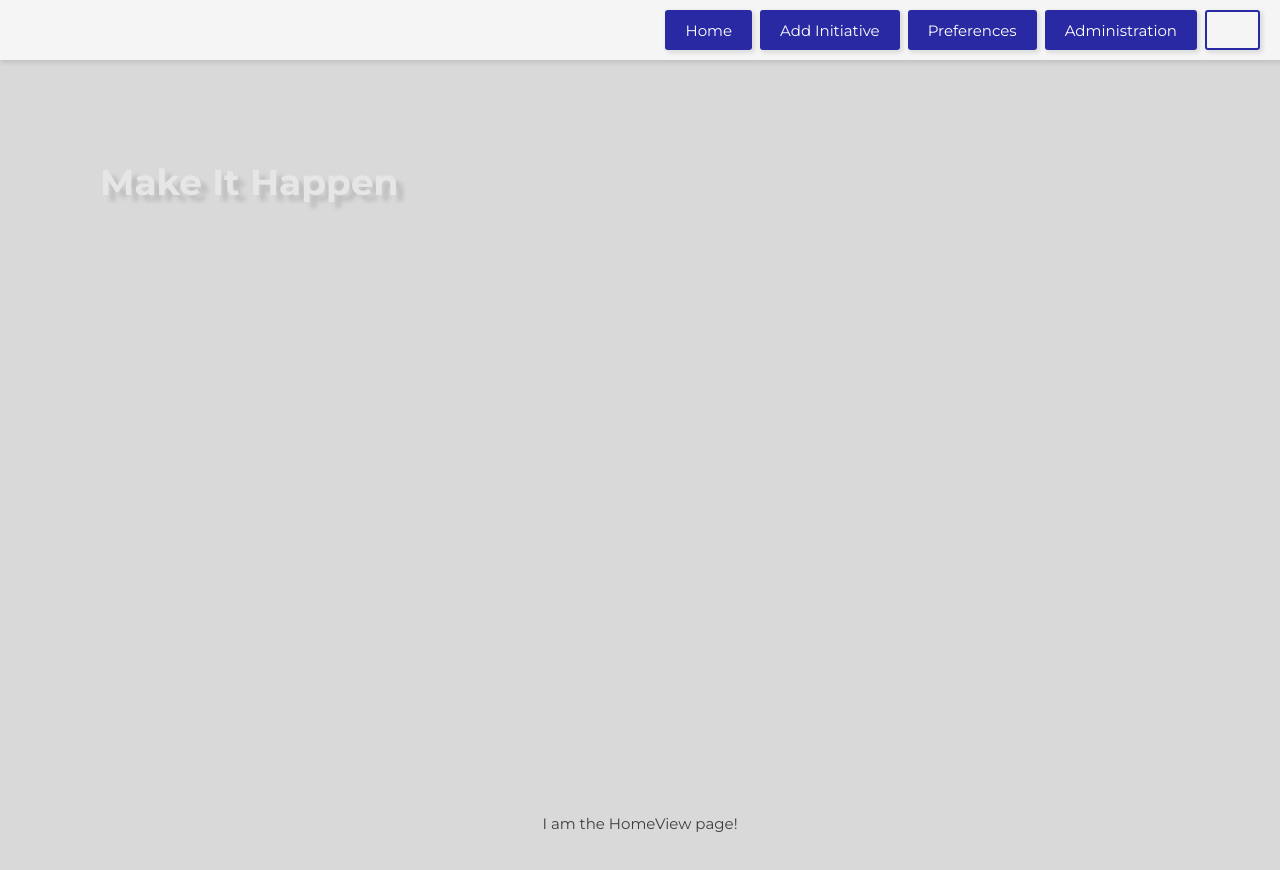
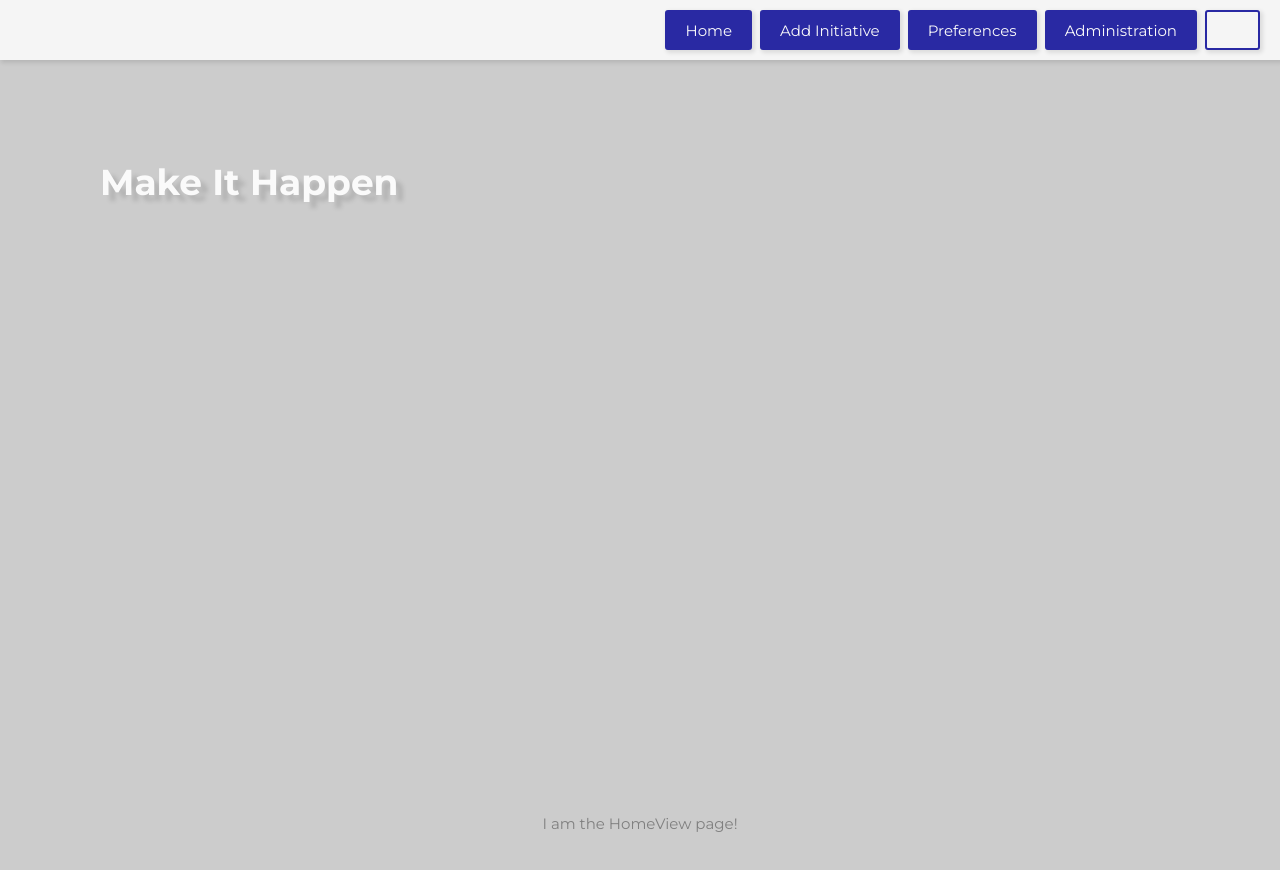
Before and after one commit to PacificConsultingGroup/the-spa, a Vue app: page / in a window 1280 px wide. Shown: the top 870 px of the page. Built offline with nearby package versions, Linux system fonts and the light colour scheme; some icons are missing.

Commit message:
style: Color management overhaul

```diff
--- a/src/assets/css/colors.css
+++ b/src/assets/css/colors.css
@@ -7,80 +7,108 @@
     --color-error-base: hsl(0, 95%, 60%);
     --color-error-light: hsl(12, 95%, 72%);
 
-    --color-grey-white: hsl(0, 0%, 100%);
-    --color-grey-offwhite: hsl(0, 0%, 95%);
-    --color-grey-light: hsl(0, 0%, 90%);
-    --color-grey-base: hsl(0, 0%, 70%);
-    --color-grey-base-dark: hsl(0, 0%, 40%);
-    --color-grey-dark: hsl(0, 0%, 20%);
-    --color-grey-offblack: hsl(0, 0%, 12%);
-    --color-grey-black: hsl(0, 0%, 0%);
+    --color-primary-lighter: hsl(240, 60%, 70%);
+    --color-primary-light: hsl(240, 60%, 60%);
+    --color-primary-base: hsl(240, 60%, 40%);
+    --color-primary-dark: hsl(240, 60%, 25%);
 
-    --color-primary-dark: hsl(240, 60%, 25%);
-    --color-primary-base: hsl(240, 60%, 40%);
-    --color-primary-light: hsl(240, 60%, 60%);
-    --color-primary-lighter: hsl(240, 60%, 70%);
+    /* Dark Theme Colors */
+    --color-surface-primary-1-dark-theme: hsl(240, 20%, 12%);
+    --color-surface-primary-2-dark-theme: hsl(240, 20%, 14%);
+    --color-surface-primary-3-dark-theme: hsl(240, 20%, 16%);
+    --color-surface-primary-4-dark-theme: hsl(240, 20%, 20%);
+    --color-surface-mono-0-dark-theme: hsl(0, 0%, 8%);
+    --color-surface-mono-1-dark-theme: hsl(0, 0%, 12%);
+    --color-surface-mono-2-dark-theme: hsl(0, 0%, 14%);
+    --color-surface-mono-3-dark-theme: hsl(0, 0%, 16%);
+    --color-surface-mono-4-dark-theme: hsl(0, 0%, 20%);
+    --color-mono-lightest-dark-theme: hsl(0, 0%, 100%);
+    --color-mono-lighter-dark-theme: hsl(0, 0%, 95%);
+    --color-mono-light-dark-theme: hsl(0, 0%, 80%);
+    --color-mono-base-dark-theme: hsl(0, 0%, 70%);
+    --color-mono-dark-dark-theme: hsl(0, 0%, 30%);
+    --color-mono-darker-dark-theme: hsl(0, 0%, 20%);
+    --color-mono-darkest-dark-theme: hsl(0, 0%, 12%);
 
-    --color-surface-primary-1: hsl(240, 20%, 12%);
-    --color-surface-primary-2: hsl(240, 20%, 14%);
-    --color-surface-primary-3: hsl(240, 20%, 16%);
-    --color-surface-primary-4: hsl(240, 20%, 20%);
-    --color-surface-mono-0: hsl(0, 0%, 8%);
-    --color-surface-mono-1: hsl(0, 0%, 12%);
-    --color-surface-mono-2: hsl(0, 0%, 14%);
-    --color-surface-mono-3: hsl(0, 0%, 16%);
-    --color-surface-mono-4: hsl(0, 0%, 20%);
+    /* Light Theme Colors */
+    --color-surface-primary-1-light-theme: hsl(240, 20%, 12%);
+    --color-surface-primary-2-light-theme: hsl(240, 20%, 14%);
+    --color-surface-primary-3-light-theme: hsl(240, 20%, 16%);
+    --color-surface-primary-4-light-theme: hsl(240, 20%, 20%);
+    --color-surface-mono-0-light-theme: hsl(0, 0%, 80%);
+    --color-surface-mono-1-light-theme: hsl(0, 0%, 90%);
+    --color-surface-mono-2-light-theme: hsl(0, 0%, 93%);
+    --color-surface-mono-3-light-theme: hsl(0, 0%, 96%);
+    --color-surface-mono-4-light-theme: hsl(0, 0%, 98%);
+    --color-mono-lightest-light-theme: hsl(0, 0%, 12%);
+    --color-mono-lighter-light-theme: hsl(0, 0%, 20%);
+    --color-mono-light-light-theme: hsl(0, 0%, 25%);
+    --color-mono-base-light-theme: hsl(0, 0%, 50%);
+    --color-mono-dark-light-theme: hsl(0, 0%, 90%);
+    --color-mono-darker-light-theme: hsl(0, 0%, 95%);
+    --color-mono-darkest-light-theme: hsl(0, 0%, 98%);
 
-    --color-mono-lightest: var(--color-grey-white);
-    --color-mono-lighter: var(--color-grey-offwhite);
-    --color-mono-light: var(--color-grey-light);
-    --color-mono-base: var(--color-grey-base);
-    --color-mono-dark: var(--color-grey-dark);
-    --color-mono-darker: var(--color-grey-offblack);
-    --color-mono-darkest: var(--color-grey-black);
+    --color-surface-primary-1: var(--color-surface-primary-1-dark-theme);
+    --color-surface-primary-2: var(--color-surface-primary-2-dark-theme);
+    --color-surface-primary-3: var(--color-surface-primary-3-dark-theme);
+    --color-surface-primary-4: var(--color-surface-primary-4-dark-theme);
+    --color-surface-mono-0: var(--color-surface-mono-0-dark-theme);
+    --color-surface-mono-1: var(--color-surface-mono-1-dark-theme);
+    --color-surface-mono-2: var(--color-surface-mono-2-dark-theme);
+    --color-surface-mono-3: var(--color-surface-mono-3-dark-theme);
+    --color-surface-mono-4: var(--color-surface-mono-4-dark-theme);
+    --color-mono-lightest: var(--color-mono-lightest-dark-theme);
+    --color-mono-lighter: var(--color-mono-lighter-dark-theme);
+    --color-mono-light: var(--color-mono-light-dark-theme);
+    --color-mono-base: var(--color-mono-base-dark-theme);
+    --color-mono-dark: var(--color-mono-dark-dark-theme);
+    --color-mono-darker: var(--color-mono-darker-dark-theme);
+    --color-mono-darkest: var(--color-mono-darkest-dark-theme);
 }
 
 @media (prefers-color-scheme: dark) {
     :root {
-        --color-mono-lightest: var(--color-grey-white);
-        --color-mono-lighter: var(--color-grey-offwhite);
-        --color-mono-light: var(--color-grey-light);
-        --color-mono-base: var(--color-grey-base);
-        --color-mono-dark: var(--color-grey-dark);
-        --color-mono-darker: var(--color-grey-offblack);
-        --color-mono-darkest: var(--color-grey-black);
-
-        --color-surface-mono-0: hsl(0, 0%, 8%);
-        --color-surface-mono-1: hsl(0, 0%, 12%);
-        --color-surface-mono-2: hsl(0, 0%, 14%);
-        --color-surface-mono-3: hsl(0, 0%, 16%);
-        --color-surface-mono-4: hsl(0, 0%, 20%);
-
-        /* TODO: Adjust primary surface colours accordingly! */
+        --color-surface-primary-1: var(--color-surface-primary-1-dark-theme);
+        --color-surface-primary-2: var(--color-surface-primary-2-dark-theme);
+        --color-surface-primary-3: var(--color-surface-primary-3-dark-theme);
+        --color-surface-primary-4: var(--color-surface-primary-4-dark-theme);
+        --color-surface-mono-0: var(--color-surface-mono-0-dark-theme);
+        --color-surface-mono-1: var(--color-surface-mono-1-dark-theme);
+        --color-surface-mono-2: var(--color-surface-mono-2-dark-theme);
+        --color-surface-mono-3: var(--color-surface-mono-3-dark-theme);
+        --color-surface-mono-4: var(--color-surface-mono-4-dark-theme);
+        --color-mono-lightest: var(--color-mono-lightest-dark-theme);
+        --color-mono-lighter: var(--color-mono-lighter-dark-theme);
+        --color-mono-light: var(--color-mono-light-dark-theme);
+        --color-mono-base: var(--color-mono-base-dark-theme);
+        --color-mono-dark: var(--color-mono-dark-dark-theme);
+        --color-mono-darker: var(--color-mono-darker-dark-theme);
+        --color-mono-darkest: var(--color-mono-darkest-dark-theme);
     }
 }
 
 @media (prefers-color-scheme: light) {
     :root {
-        --color-mono-lightest: var(--color-grey-black);
-        --color-mono-lighter: var(--color-grey-offblack);
-        --color-mono-light: var(--color-grey-dark);
-        --color-mono-base: var(--color-grey-base-dark);
-        --color-mono-dark: var(--color-grey-light);
-        --color-mono-darker: var(--color-grey-offwhite);
-        --color-mono-darkest: var(--color-grey-white);
-
-        --color-surface-mono-0: hsl(0, 0%, 80%);
-        --color-surface-mono-1: hsl(0, 0%, 85%);
-        --color-surface-mono-2: hsl(0, 0%, 90%);
-        --color-surface-mono-3: hsl(0, 0%, 96%);
-        --color-surface-mono-4: hsl(0, 0%, 100%);
-
-        /* TODO: Adjust primary surface colours accordingly! */
+        --color-surface-primary-1: var(--color-surface-primary-1-light-theme);
+        --color-surface-primary-2: var(--color-surface-primary-2-light-theme);
+        --color-surface-primary-3: var(--color-surface-primary-3-light-theme);
+        --color-surface-primary-4: var(--color-surface-primary-4-light-theme);
+        --color-surface-mono-0: var(--color-surface-mono-0-light-theme);
+        --color-surface-mono-1: var(--color-surface-mono-1-light-theme);
+        --color-surface-mono-2: var(--color-surface-mono-2-light-theme);
+        --color-surface-mono-3: var(--color-surface-mono-3-light-theme);
+        --color-surface-mono-4: var(--color-surface-mono-4-light-theme);
+        --color-mono-lightest: var(--color-mono-lightest-light-theme);
+        --color-mono-lighter: var(--color-mono-lighter-light-theme);
+        --color-mono-light: var(--color-mono-light-light-theme);
+        --color-mono-base: var(--color-mono-base-light-theme);
+        --color-mono-dark: var(--color-mono-dark-light-theme);
+        --color-mono-darker: var(--color-mono-darker-light-theme);
+        --color-mono-darkest: var(--color-mono-darkest-light-theme);
     }
 
     button {
-        --color-mono-lightest: var(--color-grey-white);
+        --color-mono-lightest: var(--color-mono-darkest-light-theme);
         --color-mono-light: var(--color-primary-base);
     }
     p,
--- a/src/assets/css/main.css
+++ b/src/assets/css/main.css
@@ -5,32 +5,32 @@
 @import './scrollbar.css';
 
 :root {
-    background-color: var(--color-surface-mono-1);
+    background-color: var(--color-surface-mono-0);
 }
 
 /* Text globals */
 p {
     font-size: var(--font-size-regular);
-    color: var(--color-mono-lighter);
+    color: var(--color-mono-light);
 }
 h1 {
     font-size: var(--font-size-largest);
-    color: var(--color-mono-light);
+    color: var(--color-mono-lighter);
     margin-bottom: 10px;
 }
 h2 {
     font-size: var(--font-size-larger);
-    color: var(--color-mono-light);
+    color: var(--color-mono-lighter);
     margin-bottom: 10px;
 }
 h3 {
     font-size: var(--font-size-large);
-    color: var(--color-mono-light);
+    color: var(--color-mono-lighter);
     margin-bottom: 10px;
 }
 a {
     font-size: var(--font-size-regular);
-    color: var(--color-primary-light);
+    color: var(--color-primary-lighter);
     transition: color 100ms ease-out;
     text-decoration: none;
 }
--- a/src/components/TheHeroBanner.vue
+++ b/src/components/TheHeroBanner.vue
@@ -21,6 +21,12 @@
     font-size: 36px;
     font-weight: bold;
     filter: drop-shadow(7px 6px 2px hsla(0, 0%, 0%, 0.12));
-    color: var(--color-mono-dark);
+    color: var(--color-mono-base);
+}
+
+@media (prefers-color-scheme: light) {
+    .heroText {
+        color: var(--color-mono-darkest);
+    }
 }
 </style>
```
